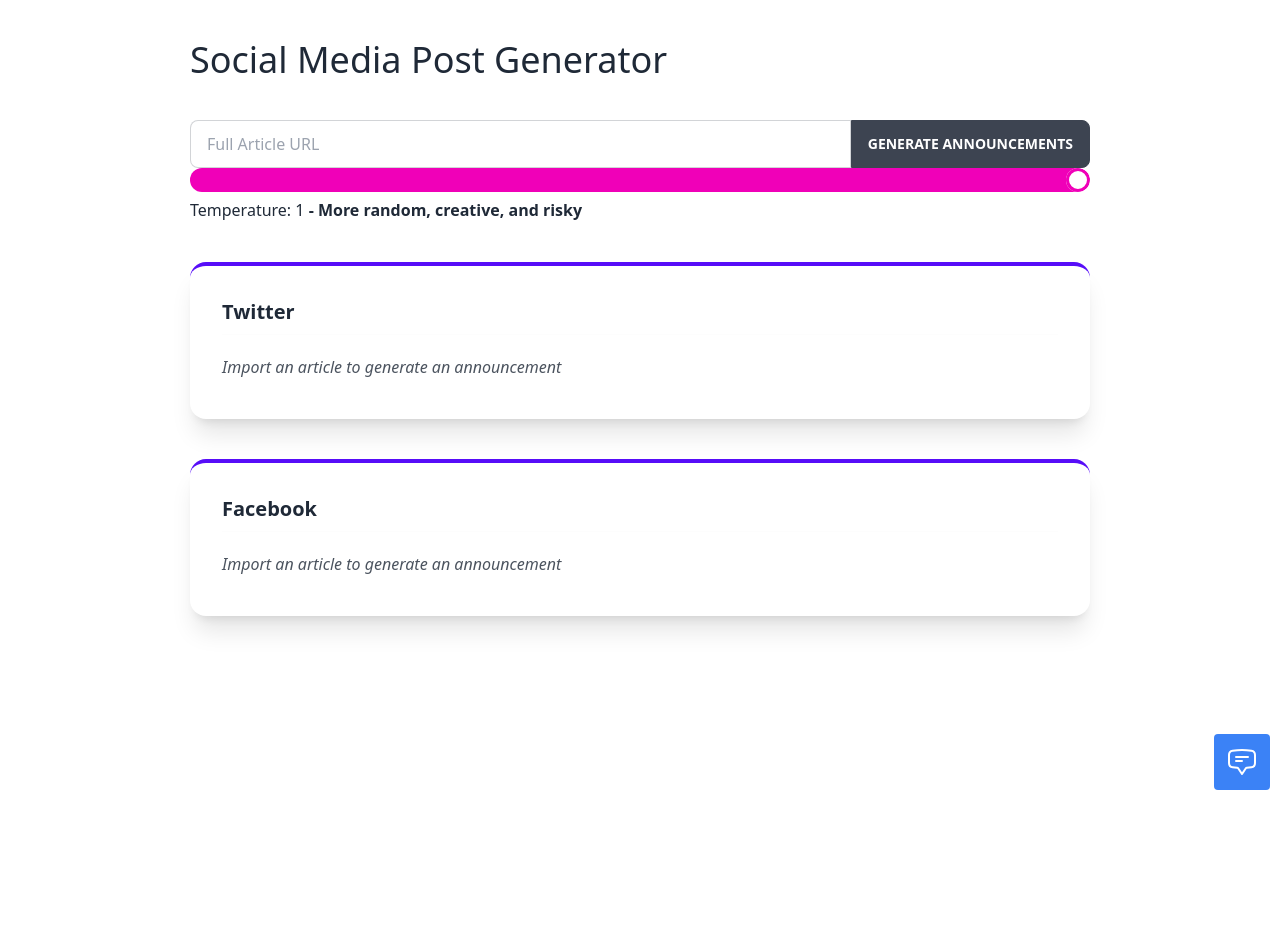
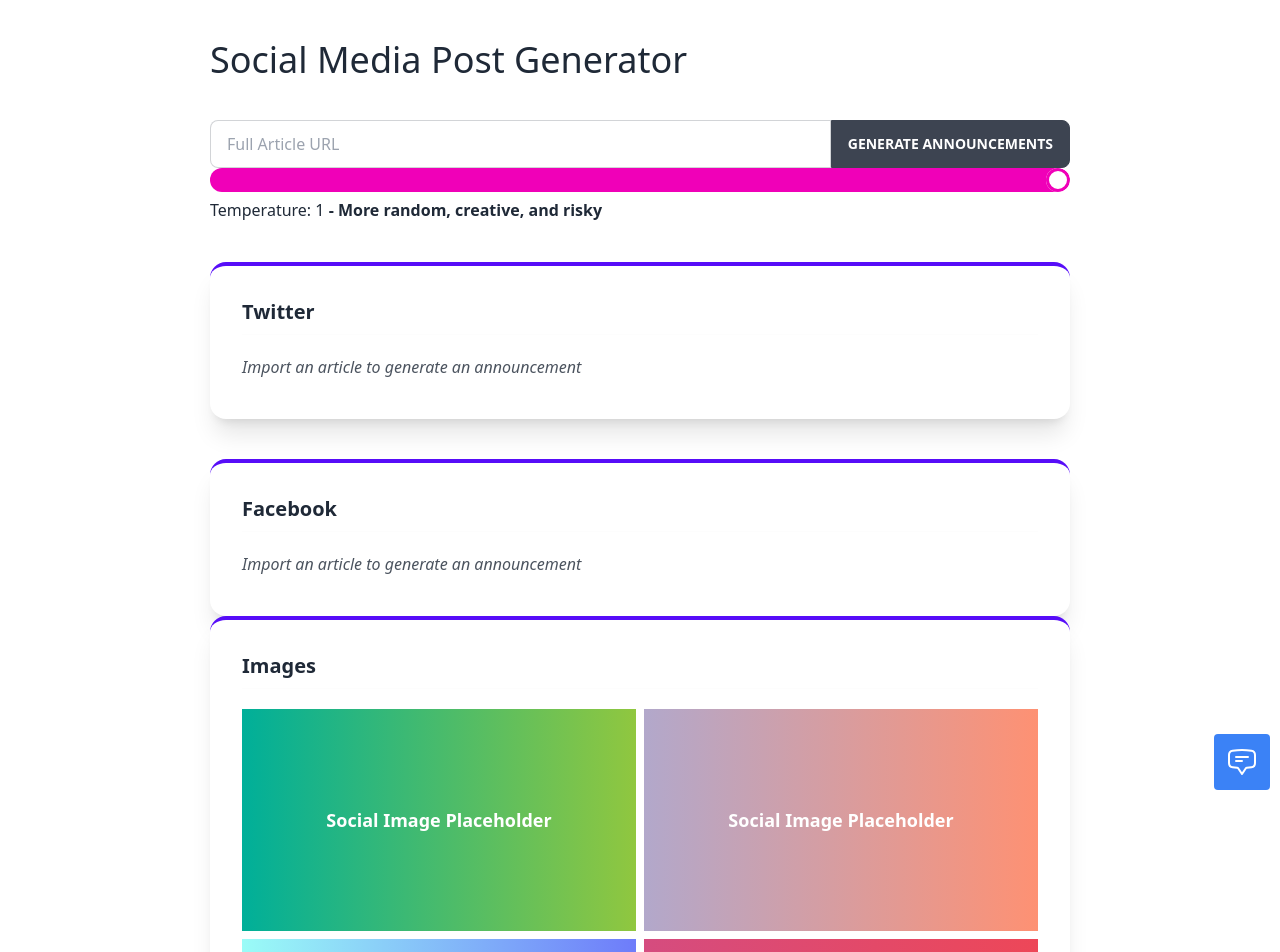
Before and after one commit to vueschool/vue-forge-episode-3, a Nuxt app: page / in a window 1280 px wide. Shown: the top 952 px of the page. Before the commit the page ends 800 px from the top, so only its background shows below. Built offline with nearby package versions, Linux system fonts and the light colour scheme.

Commit message:
feature:ui for empty images card

```diff
--- /dev/null
+++ b/components/CardImages.vue
@@ -0,0 +1,41 @@
+<script setup lang="ts">
+defineProps({
+  url: { required: true, type: String },
+});
+
+const gradients = [
+  {
+    start: "#00af99",
+    finish: "#90c73f",
+  },
+  {
+    start: "#b2a8cb",
+    finish: "#fe9173",
+  },
+  {
+    start: "#9afcf7",
+    finish: "#6e7cfa",
+  },
+  {
+    start: "#d54c7f",
+    finish: "#ed4758",
+  },
+];
+</script>
+<template>
+  <CardGeneric title="Images">
+    <template #body>
+      <div class="md:flex gap-2 flex-wrap">
+        <div
+          v-for="gradient in gradients"
+          class="mb-5 md:mb-0 md:w-1/3 flex-grow"
+        >
+          <ImagePlaceholder :loading="false" :gradient="gradient" />
+        </div>
+      </div>
+    </template>
+    <div v-if="url">
+      <button class="btn btn-primary">Regenerate</button>
+    </div>
+  </CardGeneric>
+</template>
--- /dev/null
+++ b/components/ImagePlaceholder.vue
@@ -0,0 +1,15 @@
+<script setup>
+defineProps({
+  loading: Boolean,
+  gradient: Object,
+});
+</script>
+<template>
+  <div
+    class="aspect-video bg-gray-800 flex justify-center items-center text-lg"
+    :style="`background: linear-gradient(to right, ${gradient.start} , ${gradient.finish})`"
+  >
+    <AppLoading v-if="loading" />
+    <span class="text-white font-bold" v-else>Social Image Placeholder</span>
+  </div>
+</template>
--- a/components/SocialMediaPostGenerator.vue
+++ b/components/SocialMediaPostGenerator.vue
@@ -15,11 +15,13 @@
 }
 </script>
 <template>
-  <h1 class="text-4xl my-10">Social Media Post Generator</h1>
-  <UrlForm v-bind="form" @submit="handleImport"></UrlForm>
-  <div>
-    <CardTwitter ref="twitterCard" v-bind="form" />
-    <CardFacebook ref="facebookCard" v-bind="form" />
-    <!-- Images Card Here -->
+  <div class="mx-5">
+    <h1 class="text-4xl my-10">Social Media Post Generator</h1>
+    <UrlForm v-bind="form" @submit="handleImport"></UrlForm>
+    <div>
+      <CardTwitter ref="twitterCard" v-bind="form" />
+      <CardFacebook ref="facebookCard" v-bind="form" />
+      <CardImages :url="form.url" />
+    </div>
   </div>
 </template>
```
